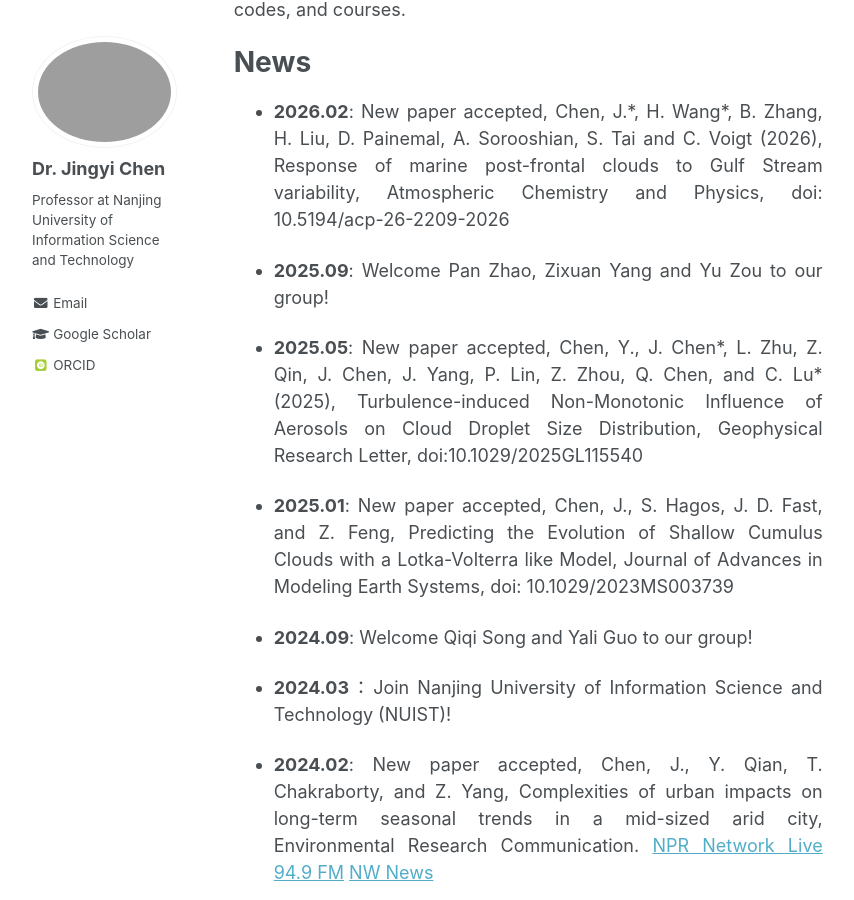
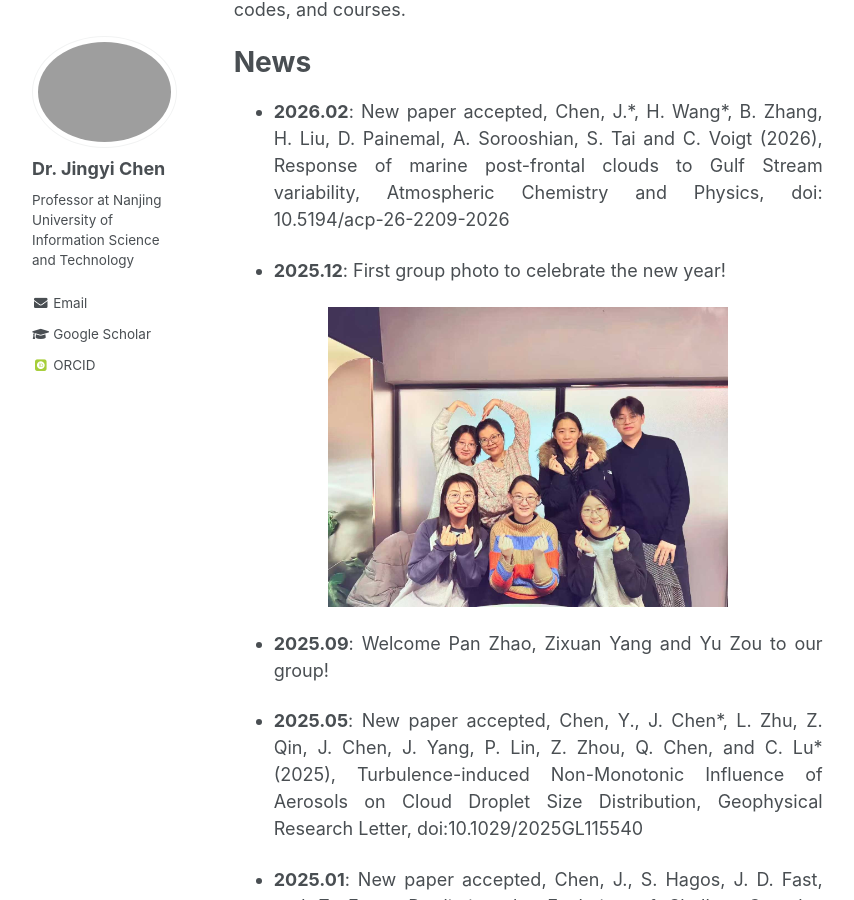
Before and after one commit to Jingyi-Chen/jingyi-chen.github.io, a Jekyll site: the page built from _pages/about.md, in a window 1280 px wide and 900 px high, scrolled down 994 px. Shown: the whole window, without its empty margins (132-986 px from the left). Built offline with Jekyll 4.4.1, drawn with Linux system fonts in a browser that asks for light colours; some web fonts are replaced.

Commit message:
Add group photo and news update for December 2025

```diff
--- a/_pages/about.md
+++ b/_pages/about.md
@@ -16,6 +16,11 @@ News
 ======
 * **2026.02**: New paper accepted, Chen, J.\*, H. Wang\*, B. Zhang, H. Liu, D. Painemal, A. Sorooshian, S. Tai and C. Voigt (2026), Response of marine post-frontal clouds to Gulf Stream variability, Atmospheric Chemistry and Physics, doi: 10.5194/acp-26-2209-2026
 
+* **2025.12**: First group photo to celebrate the new year!
+<p align="center">
+  <img src="/files/group_photo_2025.jpg" width="400" height="300">
+</p>
+
 * **2025.09**: Welcome Pan Zhao, Zixuan Yang and Yu Zou to our group!
 
 * **2025.05**: New paper accepted, Chen, Y., J. Chen\*, L. Zhu, Z. Qin, J. Chen, J. Yang, P. Lin, Z. Zhou, Q. Chen, and C. Lu\* (2025), Turbulence-induced Non-Monotonic Influence of Aerosols on Cloud Droplet Size Distribution, Geophysical Research Letter, doi:10.1029/2025GL115540
```
